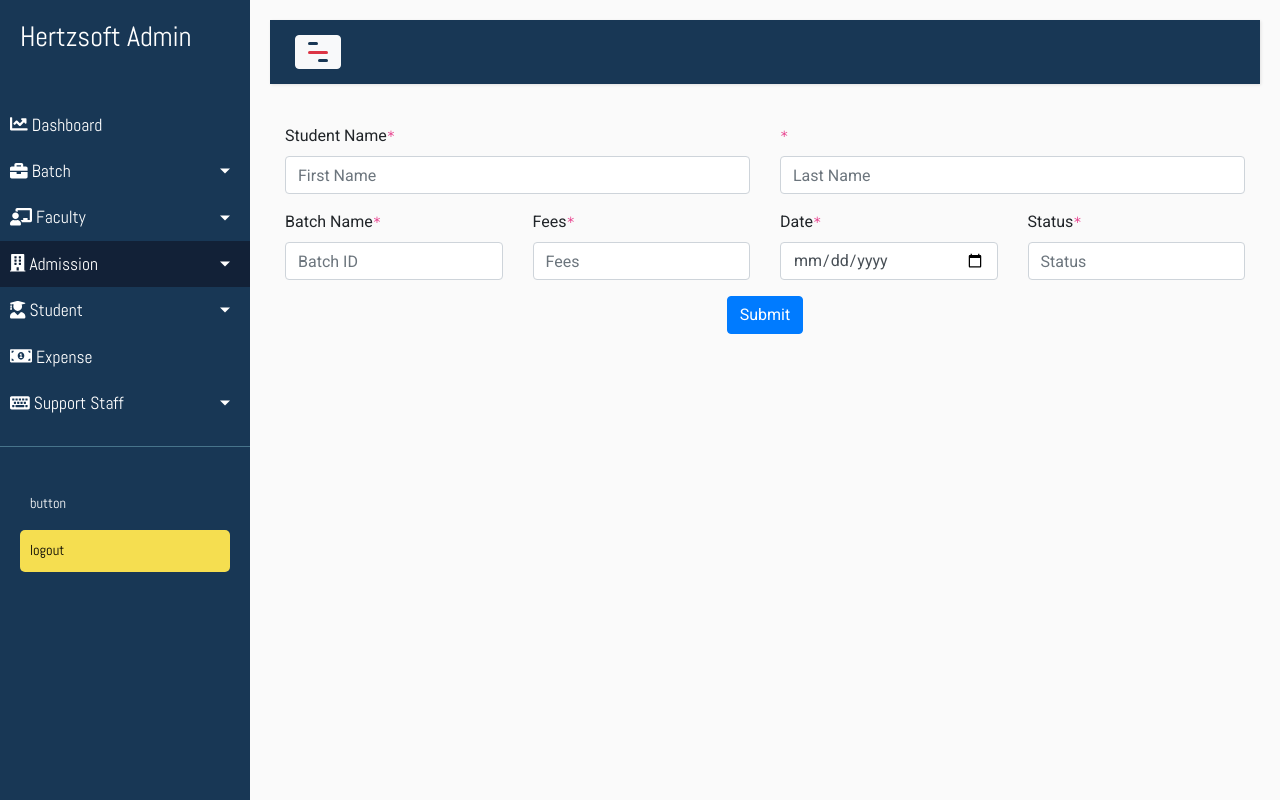
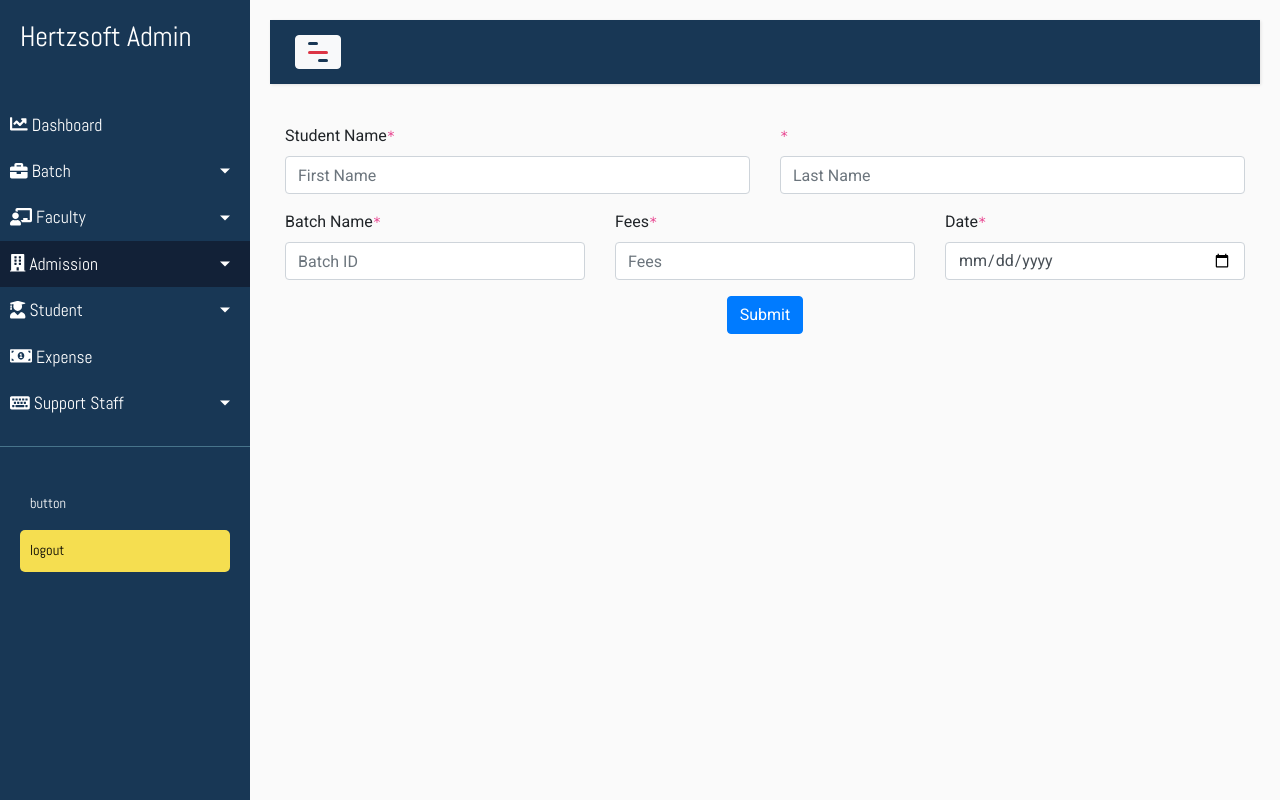
Before and after one commit to mohidkazi/class, a PHP site: page /add-admission.php in a window 1280 px wide. Run offline with PHP 8.4, Linux system fonts and the light colour scheme; some libraries are stand-ins or nearby versions.

Commit message:
removed the added folders

```diff
--- a/add-admission.php
+++ b/add-admission.php
@@ -1,6 +1,6 @@
 <?php
+ob_start();
 require("config.php");
-ob_start();
 include("sidebar.php");
 ?>
 <?php if (isset($_GET['wrong'])) {
@@ -26,21 +26,17 @@ include("sidebar.php");
 				<label for="stu1"><code>*</code></label>
 				<input type="text" class="form-control" id="stu1"  placeholder="Last Name" name="lastname">
 			</div>
-			<div class="form-group col-sm-3">
+			<div class="form-group col-sm-4">
 				<label for="bat">Batch Name<code>*</code></label>
 				<input type="text" class="form-control" id="bat" placeholder="Batch ID" name="batch_name">
 			</div>
-			<div class="form-group col-sm-3">
+			<div class="form-group col-sm-4">
 				<label for="fees">Fees<code>*</code></label>
 				<input type="number" class="form-control" id="fees" placeholder="Fees" name="fees">
 			</div>
-			<div class="form-group col-sm-3">
+			<div class="form-group col-sm-4">
 				<label for="date">Date<code>*</code></label>
 				<input type="date" class="form-control" id="date" name="date">
-			</div>
-			<div class="form-group col-sm-3">
-				<label for="stat">Status<code>*</code></label>
-				<input type="text" class="form-control" id="stat"  placeholder="Status" name="status">
 			</div>
 		</div>
 		<div class="row justify-content-center">
@@ -55,16 +51,14 @@ if (isset($_POST['adm-submit'])) {
 	$batch_name = secure($_POST['batch_name']);
 	$fees = secure($_POST['fees']);
 	$date = secure($_POST['date']);
-	$status = secure($_POST['status']);
-	if ($status = 'Ongoing' OR $status = 'ongoing' OR $status = 'on' OR $status = 'started') {
-		$status = 1;
+
 	$str1 = "SELECT S_ID FROM student WHERE S_fname='$firstname' AND S_lname='$lastname' AND D_flag=0";
 	$temp1 = $sql->query($str1);
 	$str2 = "SELECT B_ID FROM batch WHERE B_name='$batch_name' AND D_flag=0";
 	$temp2 = $sql->query($str2);
 	if ($demo2 = $temp2->fetch_row() AND $demo1 = $temp1->fetch_row()) {
 
-			$string = "INSERT INTO `admission` (`A_S_ID`, `A_B_ID`, `A_fees`, `A_date`, `A_status`) VALUES ('$demo1[0]','$demo2[0]','$fees','$date','$status')";
+		$string = "INSERT INTO `admission` (`A_S_ID`, `A_B_ID`, `A_fees`, `A_date`) VALUES ('$demo1[0]','$demo2[0]','$fees','$date')";
 		$temp = $sql->query($string);
 		if($temp){
 			header("location:add-admission.php?success");
@@ -75,7 +69,6 @@ if (isset($_POST['adm-submit'])) {
 	}
 	else{
 		header("location:add-admission.php?wrong");
-		}
 	}
 }
 ?>
--- a/add-batch.php
+++ b/add-batch.php
@@ -1,6 +1,6 @@
 <?php
+ob_start();
 require("config.php");
-ob_start();
 include("sidebar.php");
 ?>
 <?php if (isset($_GET['failed'])) {
--- a/add-faculty.php
+++ b/add-faculty.php
@@ -1,6 +1,6 @@
 <?php
+ob_start();
 require("config.php");
-ob_start();
 include("sidebar.php");
 ?>
 <?php if (isset($_GET['failed'])) {
--- a/add-staff.php
+++ b/add-staff.php
@@ -1,7 +1,7 @@
 <?php
+ob_start();
 require("config.php");
-ob_start();
-include("sidebar.php")
+include("sidebar.php");
 ?>
 <?php if (isset($_GET['failed'])) {
 	?>
--- a/add-testmark.php
+++ b/add-testmark.php
@@ -1,6 +1,6 @@
 <?php
+ob_start();
 require("config.php");
-ob_start();
 include("sidebar.php");
 ?>
 <?php if (isset($_GET['wrong'])) {
--- a/attendence.php
+++ b/attendence.php
@@ -1,6 +1,6 @@
 <?php
+ob_start();
 require("config.php");
-ob_start();
 include("sidebar.php");
 ?>
 <!-- right side content -->
--- a/delete.php
+++ b/delete.php
@@ -13,7 +13,7 @@ if (isset($_GET['bid'])) {
 	$string = "UPDATE `batch` SET `D_flag`=1 WHERE B_ID=$id";
 	$temp = $sql->query($string);
 	if($temp){
-		$string1 = "UPDATE `admission` SET `A_status`=0 WHERE `A_B_ID`=$id";
+		$string1 = "UPDATE `admission` SET `D_flag`=1 WHERE `A_B_ID`=$id";
 		$temp1 = $sql->query($string1);
 		header("location:batch.php?del-success");
 	}
--- a/edit.php
+++ b/edit.php
@@ -1,6 +1,6 @@
 <?php
+ob_start();
 require("config.php");
-ob_start();
 include("sidebar.php");
 ?>
 <!-- edit and update for faculty only -->
--- a/expense.php
+++ b/expense.php
@@ -1,6 +1,6 @@
 <?php
+ob_start();
 require("config.php");
-ob_start();
 include("sidebar.php");
 ?>
 <?php
--- a/fsalary.php
+++ b/fsalary.php
@@ -1,6 +1,6 @@
 <?php
+ob_start();
 require("config.php");
-ob_start();
 include("sidebar.php");
 ?>
 <!-- page content on right side -->
--- a/login/login.php
+++ b/login.php
@@ -1,5 +1,5 @@
 <?php
-require("../config.php");
+require("config.php");
 ?>
 <!doctype html>
 <html lang="en">
@@ -48,7 +48,7 @@ if(isset($_POST['submit'])){
   if($row=$temp->fetch_row()){
     $_SESSION['lid'] = $row[0];
     $_SESSION['aid'] = $row[0];
-    header("location:../index.php");
+    header("location:index.php");
   }
   else{
     header("location:login.php?incorrect");
@@ -61,7 +61,7 @@ if (isset($_POST['submit'])) {
   $temp=$sql->query($str);
   if ($demo=$temp->fetch_row()) {
     $_SESSION['lid'] = $demo[0];
-    header("location:../index.php");
+    header("location:index.php");
   }
   else{
     header("location:login.php?incorrect");
--- a/sidebar.php
+++ b/sidebar.php
@@ -210,7 +210,7 @@
         <a href="#" class="download">button</a>
     </li>
     <li>
-        <a href="login/logout.php" class="article">logout</a>
+        <a href="logout.php" class="article">logout</a>
     </li>
 </ul>
 </nav>
--- a/student.php
+++ b/student.php
@@ -1,6 +1,6 @@
 <?php
+ob_start();
 require("config.php");
-ob_start();
 include("sidebar.php");
 ?>
 <?php
--- a/testmark.php
+++ b/testmark.php
@@ -1,6 +1,6 @@
 <?php
+ob_start();
 require("config.php");
-ob_start();
 include("sidebar.php");
 ?>
 <?php
--- a/timetable.php
+++ b/timetable.php
@@ -1,6 +1,6 @@
 <?php
+ob_start();
 require("config.php");
-ob_start();
 include("sidebar.php");
 ?>
 <div class="table-responsive">
```
Also changed, not shown: admission.php (+0 -9 lines), index.php (indentation only), logout.php (renamed from login/logout.php). Lines whose indentation alone changed are shown as unchanged.
